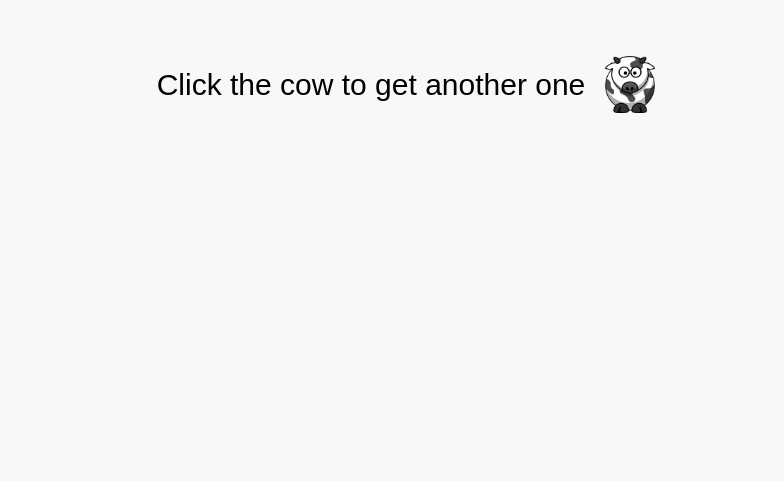
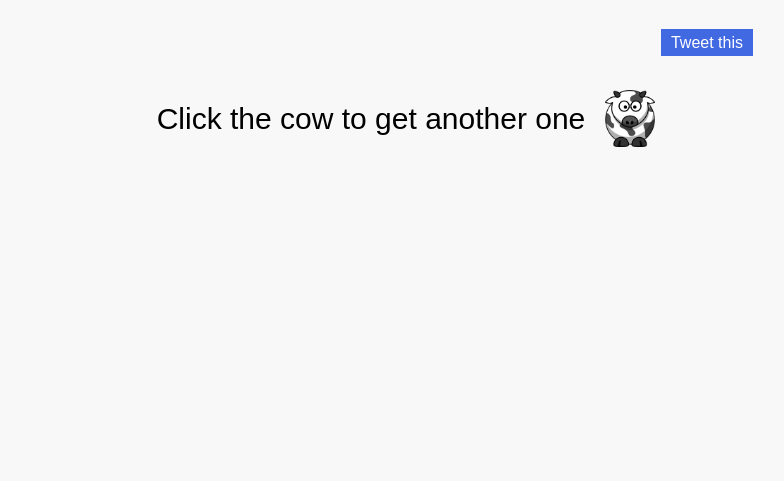
Before and after one commit to codepo8/katie-hopkins-tweets, a plain HTML site: page index.html in a window 1280 px wide. Shown: the part 319-800 px from the top of the page, without its empty margins (237-1021 px from the left). Drawn offline with Linux system fonts and the light colour scheme.

Commit message:
tweet this

```diff
--- a/index.html
+++ b/index.html
@@ -56,12 +56,22 @@
    .more {
      text-align: center;
    }
+   .share {
+     text-align: right;
+   }
+   .share a {
+     color: #fff;
+     background: royalblue;
+     text-decoration: none;
+     padding: 5px 10px;
+   }
   </style>
 </head>
 <body>
   <h1>Katie Hopkins Tweet generator</h1>
   <p>By <a href="https://twitter.com/davidschneider">David Schneider</a> and <a href="https://twitter.com/Jason_Spacey">Jason Spacey</a> - code by <a href="http://twitter.com/codepo8">Chris Heilmann</a></p>
   <blockquote><p id="waffle"></p></blockquote>
+  <p class="share"><a id="share" href="#">Tweet this</a></p>
   <p class="more"><button>Click the cow to get another one</button></p>
 <script>
 (function() {
@@ -113,6 +123,7 @@ function gettweet(){
          quotes.middle[getrand(quotelengths[1])] +
          quotes.end[getrand(quotelengths[2])];
   document.querySelector('#waffle').innerHTML = out;
+  document.querySelector('#share').href = "https://twitter.com/intent/tweet?text="+encodeURIComponent("#katiehopkinstweets "+out)+"&via=codepo8&url=http://codepo8.github.io/katie-hopkins-tweets/";
 }
 
 function getrand(max) {
```
